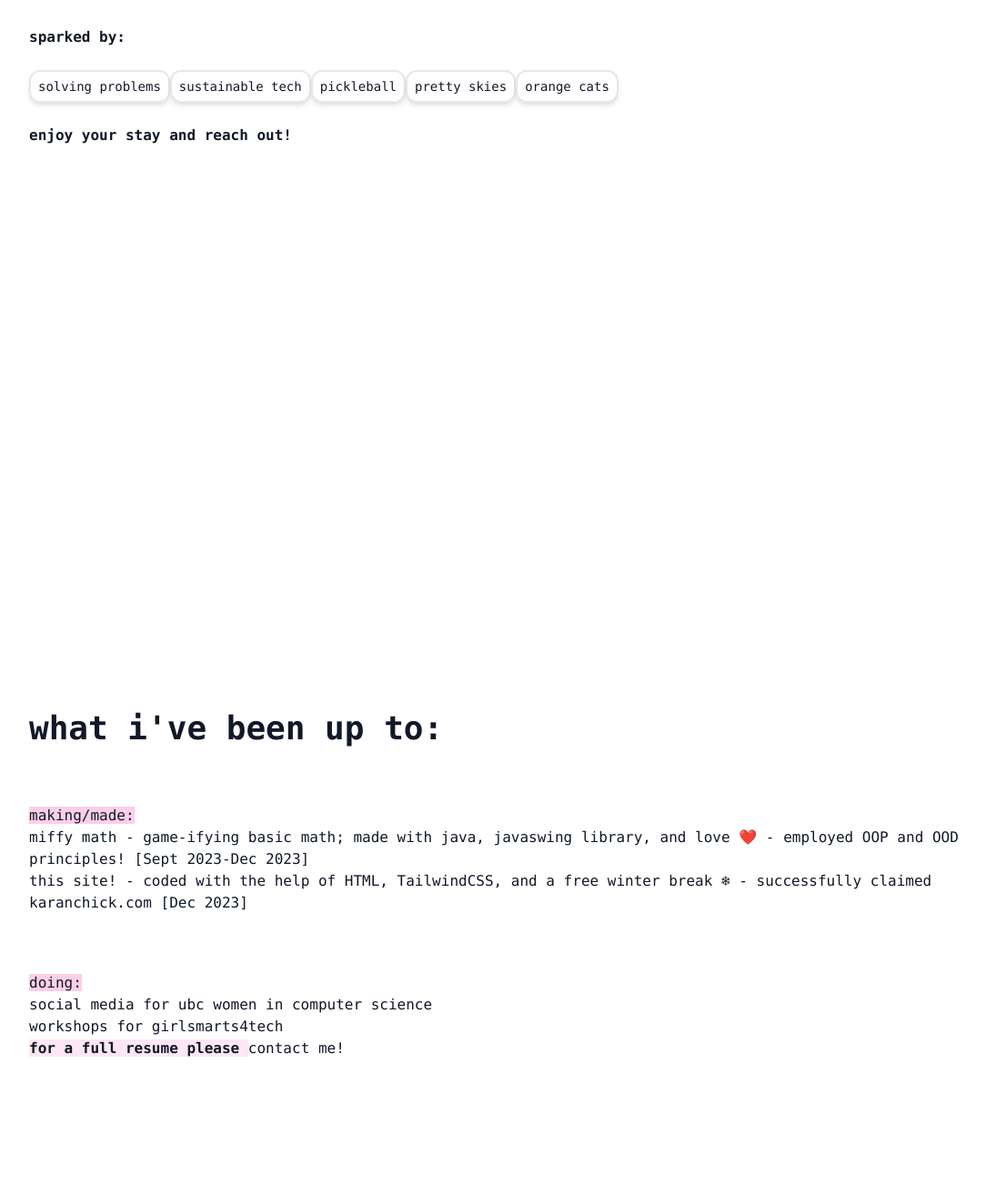
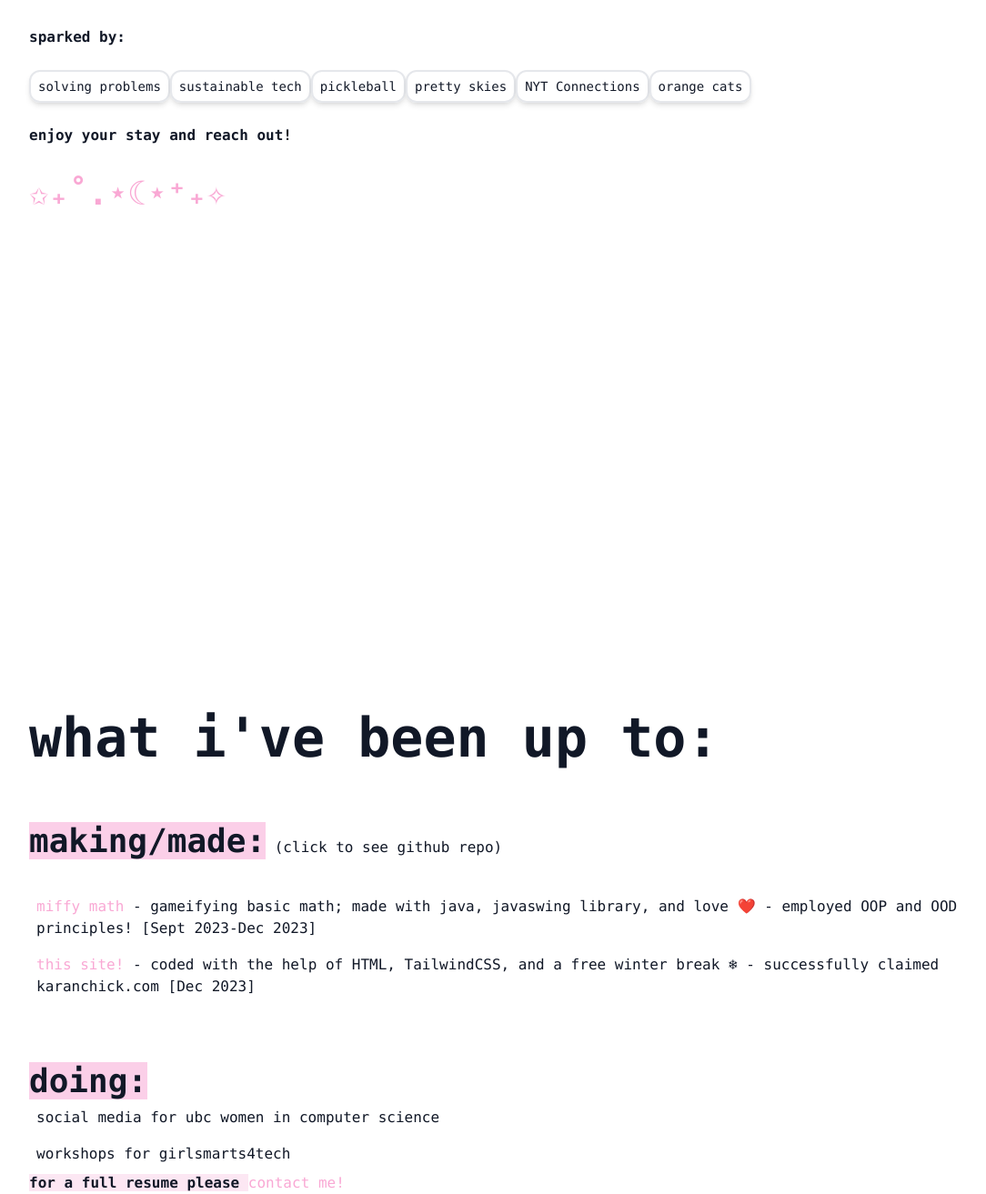
Before and after one commit to karanchick/personal-site, a website: page public/index.html in a window 1280 px wide. Shown: the part 331-1644 px from the top of the page at 91% size, without its empty margins (72-1156 px from the left). Drawn offline with Linux system fonts and the light colour scheme.

Commit message:
Fix text-size for mobile

```diff
--- a/public/index.html
+++ b/public/index.html
@@ -56,6 +56,13 @@
                             <li class="mt-2"><span class="border-2 rounded-xl shadow-md p-2 hover:bg-pink-200 ">pretty skies</span></li>
                             <li class="mt-2">
                                 <span class="border-2 rounded-xl p-2 mt-2 hover:bg-pink-200 shadow-md">
+                                    <a href="https://www.nytimes.com/games/connections" target="_blank" rel="noopener noreferrer">
+                                        NYT Connections
+                                    </a>
+                                </span>
+                            </li>
+                            <li class="mt-2">
+                                <span class="border-2 rounded-xl p-2 mt-2 hover:bg-pink-200 shadow-md">
                                     <a href="https://www.tiktok.com/@karanchick/video/7203803864871603461?_r=1&_t=8hphHCY5rb4" target="_blank" rel="noopener noreferrer">
                                         orange cats
                                     </a>
@@ -63,23 +70,26 @@
                             </li>
                         </ul>
                         <h4 class="font-bold">enjoy your stay and reach out!</h4>
+                        <h2 class="font-bold text-pink-300 text-4xl mt-2">✩₊˚.⋆☾⋆⁺₊✧</h2>
                     </div>
                 </div>
             </div>
 
             <container>
                 <div class="p-6 md:hdvh" id="projects">
-                    <h2 class="text-4xl font-bold mb-4">what i've been up to:</h2>
+                    <h2 class="text-4xl font-bold md:text6xl mb-4">what i've been up to:</h2>
                     <div class="mb-4">
-                        <span class="bg-pink-200">making/made:</span>
+                        <p>
+                            <span class="bg-pink-200 md:text4xl font-bold mb-4">making/made:</span> (click to see github repo)
+                        </p>
                         <ul>
-                            <li><a href="https://github.com/karanchick/cpsc210-miffymath" target="_blank" rel="noopener noreferrer">
-                                <span class="btn font-normal hover:font-bold">miffy math</span>
-                                </a> - game-ifying basic math; made with java, javaswing library, and love ❤️
+                            <li class="mt-2 p-2"><a href="https://github.com/karanchick/cpsc210-miffymath" target="_blank" rel="noopener noreferrer">
+                                <span class="btn font-normal text-pink-300 hover:font-bold">miffy math</span>
+                                </a> - gameifying basic math; made with java, javaswing library, and love ❤️
                                 - employed OOP and OOD principles! [Sept 2023-Dec 2023]
                             </li>
-                            <li><a href="https://github.com/karanchick/cpsc210-miffymath" target="_blank" rel="noopener noreferrer">
-                                <span class="btn font-normal hover:font-bold">this site!</span>
+                            <li class="p-2"><a href="https://github.com/karanchick/cpsc210-miffymath" target="_blank" rel="noopener noreferrer">
+                                <span class="btn font-normal text-pink-300 hover:font-bold">this site!</span>
                                 </a> - coded with the help of HTML, TailwindCSS, and a free winter break ❄
                                 - successfully claimed karanchick.com [Dec 2023]
                             </li>
@@ -87,15 +97,15 @@
                         </ul>
                     </div>
 
-                    <span class="bg-pink-200 mb-4">doing:</span>
+                    <span class="bg-pink-200 mb-4 md:text4xl font-bold">doing:</span>
                     <ul>
-                        <li>social media for ubc women in computer science</li>
-                        <li>workshops for <a href="https://www.cs.ubc.ca/girlsmarts4tech/home" target="_blank" rel="noopener noreferrer">
+                        <li class="p-2">social media for ubc women in computer science</li>
+                        <li class="p-2">workshops for <a href="https://www.cs.ubc.ca/girlsmarts4tech/home" target="_blank" rel="noopener noreferrer">
                             <span class="btn font-normal hover:font-bold">girlsmarts4tech</span></li>
                     </ul>
                     <span class="bg-pink-100 p-5 font-bold">for a full resume please
                         <a href="mailto:chickkaran@gmail.com" target="_blank" rel="noopener noreferrer">
-                            <span class="btn font-normal hover:font-bold">contact me!</span>
+                            <span class="btn font-normal hover:font-bold text-pink-300">contact me!</span>
                             </a>
                     </span>
                 </div>
@@ -122,6 +132,7 @@
                                 <span class="btn font-normal hover:font-bold">- current favourite songs!</span>
                                 </a>
                             </li>
+                            <li class="text-gray-900 text-2xl">.・。.・゜✭・❤・✫・゜・。.</li>
                         </ul>
                     </div>
                 </div>
```
Also changed, not shown: public/styles.css.
